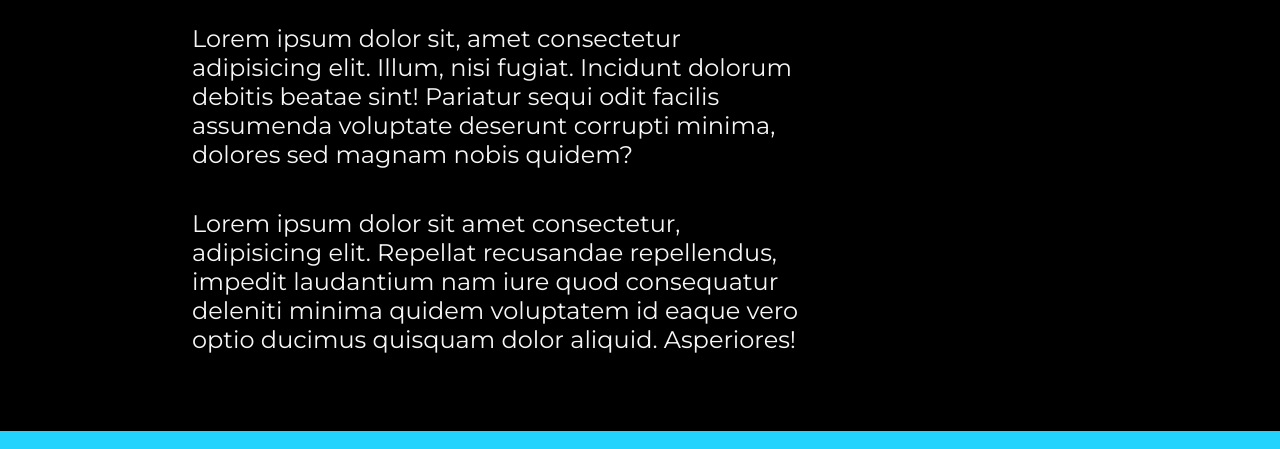
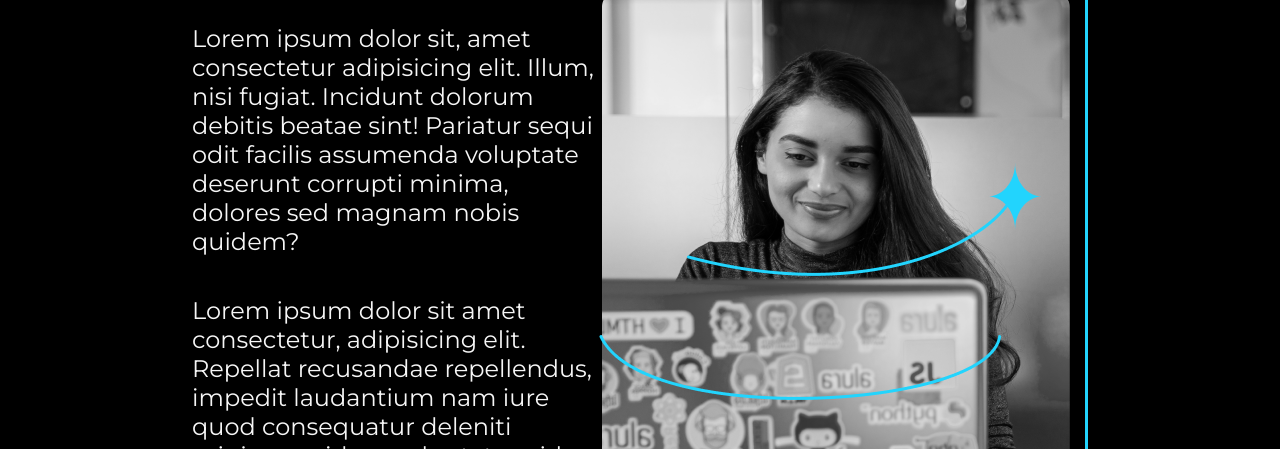
Before and after one commit to CarlosRW/HTML-CSS-Practice, a plain HTML site: page about.html in a window 1280 px wide. Shown: the part 192-641 px from the top of the page. Drawn offline with nearby package versions, Linux system fonts and the light colour scheme.

Commit message:
Add image to about page

```diff
--- a/about.html
+++ b/about.html
@@ -27,6 +27,7 @@
                 laudantium nam iure quod consequatur deleniti minima quidem voluptatem id eaque vero optio ducimus
                 quisquam dolor aliquid. Asperiores!</p>
         </section>
+        <img src="./assets/Imagen.png" alt="Foto de Ana García desarrolando un proyecto">
     </main>
     <footer class="footer">
         <p>Desarrollado por CarlosRW</p>
```
